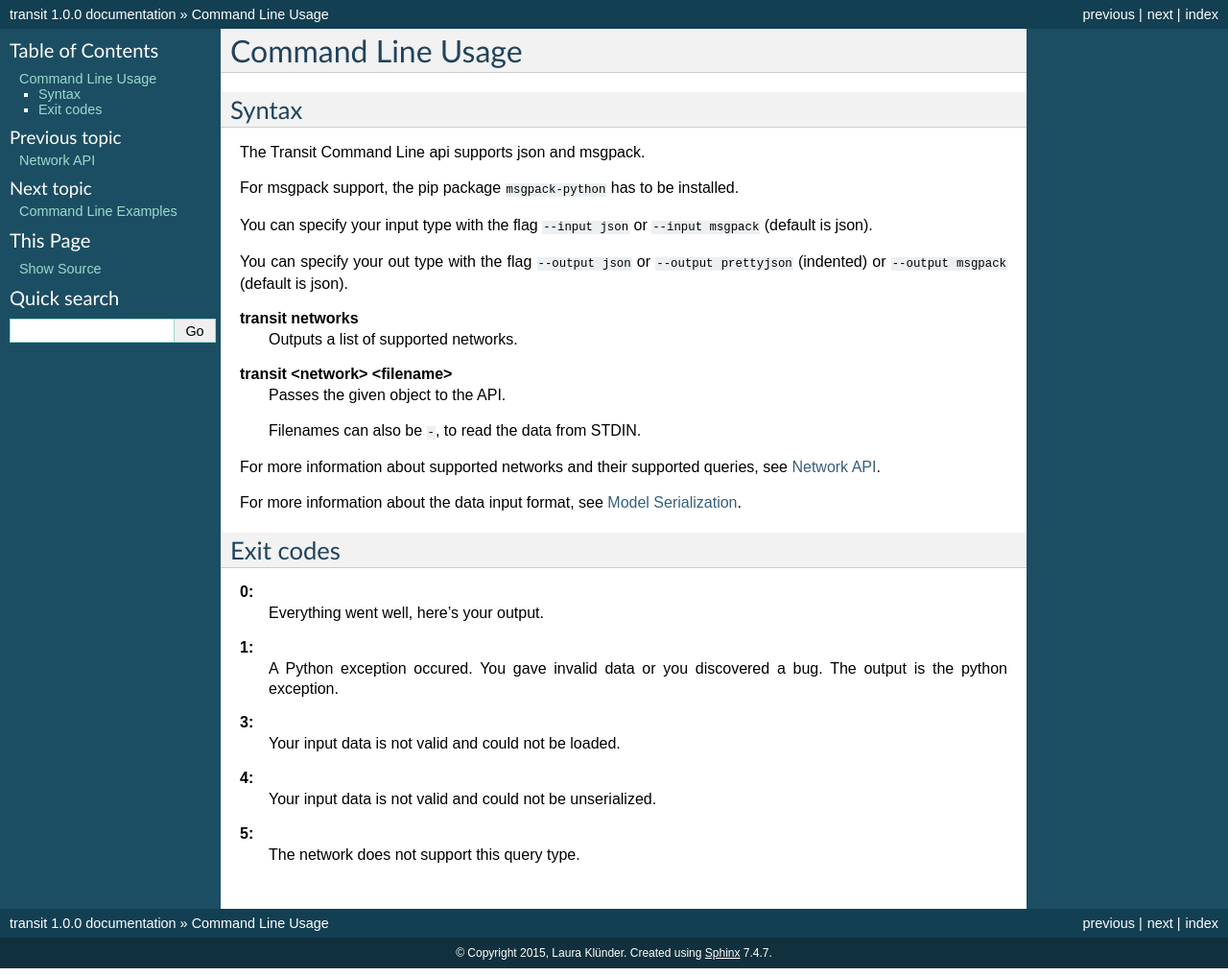
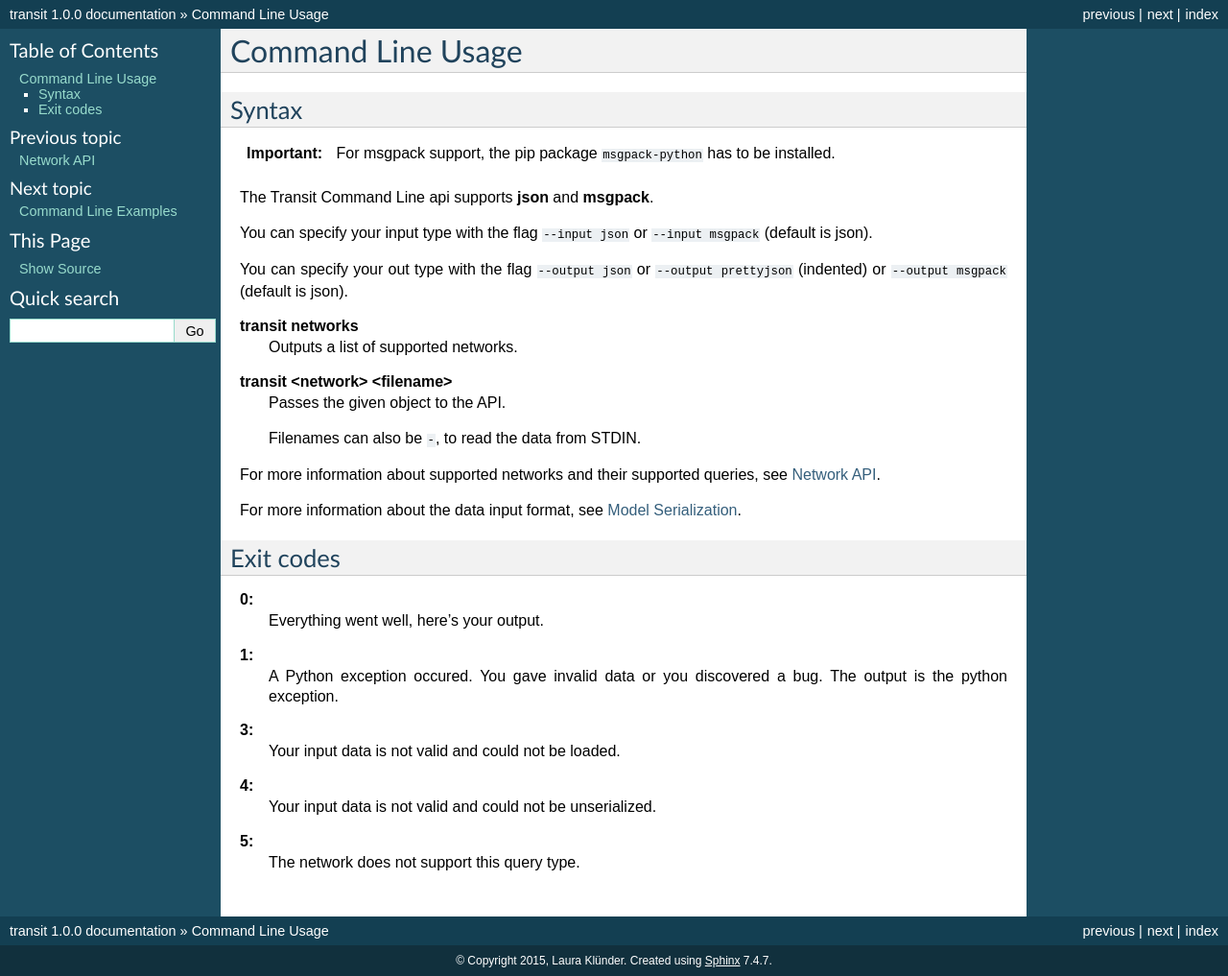
Before and after one commit to codingcatgirl/choo, a Sphinx documentation site: the page built from docs/transit/cli.rst, in a window 1280 px wide. Shown: the whole page at 96% size. Built offline with Sphinx 7.4.7, drawn with Linux system fonts in a browser that asks for light colours; some of the changed lines change nothing that is shown.

Commit message:
msgpack information is important!

```diff
--- a/docs/transit/cli.rst
+++ b/docs/transit/cli.rst
@@ -4,9 +4,10 @@ Command Line Usage
 Syntax
 ------
 
-The Transit Command Line api supports json and msgpack.
+.. important::
+    For msgpack support, the pip package ``msgpack-python`` has to be installed.
 
-For msgpack support, the pip package ``msgpack-python`` has to be installed.
+The Transit Command Line api supports **json** and **msgpack**.
 
 You can specify your input type with the flag ``--input json`` or ``--input msgpack`` (default is json).
 
```
